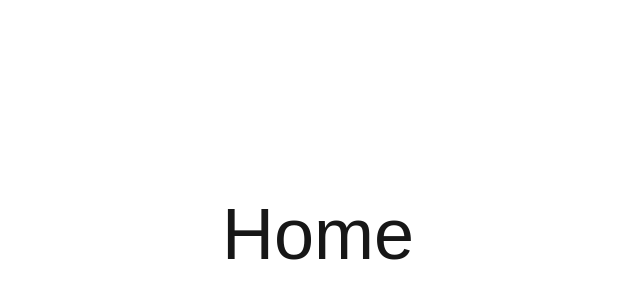
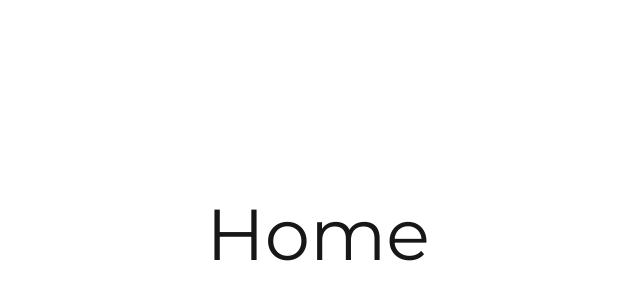
Before and after one commit to Chroma-CESAR/Dasher, a Next.js app in the folder frontend/: page / in a window 1280 px wide. Shown: the part 166-466 px from the top of the page, without its empty margins (322-962 px from the left). Built offline with nearby package versions, Linux system fonts and the light colour scheme.

Commit message:
configura cores e fontes

```diff
--- a/frontend/src/app/layout.tsx
+++ b/frontend/src/app/layout.tsx
@@ -1,4 +1,5 @@
 import type { Metadata } from "next";
+import { Montserrat } from "next/font/google";
 import localFont from "next/font/local";
 import "./globals.css";
 
@@ -11,6 +12,11 @@ const geistMono = localFont({
   src: "./fonts/GeistMonoVF.woff",
   variable: "--font-geist-mono",
   weight: "100 900",
+});
+
+const montserrat = Montserrat({
+  variable: "--font-montserrat",
+  subsets: ["latin"],
 });
 
 export const metadata: Metadata = {
@@ -26,7 +32,7 @@ export default function RootLayout({
   return (
     <html lang="pt-br">
       <body
-        className={`${geistSans.variable} ${geistMono.variable} antialiased`}
+        className={`${geistSans.variable} ${geistMono.variable} ${montserrat.variable} antialiased`}
       >
         {children}
       </body>
--- a/frontend/src/app/page.tsx
+++ b/frontend/src/app/page.tsx
@@ -1,7 +1,7 @@
 export default function Home() {
   return (
     <div className="flex h-screen justify-center items-center">
-      <h1 className="text-7xl">Home</h1>
+      <h1 className="text-7xl font-montserrat">Home</h1>
     </div>
   );
 }
--- a/frontend/tailwind.config.ts
+++ b/frontend/tailwind.config.ts
@@ -11,6 +11,28 @@ const config: Config = {
       colors: {
         background: "var(--background)",
         foreground: "var(--foreground)",
+        primary: "#00696a",
+        "primary-container": "#00a6a7",
+        "on-primary": "#ffffff",
+        "on-primary-container": "#002020",
+        "secondary": "#4a6363",
+        "secondary-container": "#cce8e7",
+        "on-secondary": "#ffffff",
+        "on-secondary-container": "#041f20",
+        "error": "ba1a1a",
+        "error-container": "#ffdad6",
+        "on-error": "#ffffff",
+        "on-error-container": "#410002",
+        "surface": "#f2f2f2",
+        "on-surface": "#161d1d",
+        "sur-container-low": "#eff5f4",
+        "sur-container": "#e9efee",
+        "outline": "6f7979",
+      },
+      fontFamily: {
+        sans: "var(--font-geist-sans)",
+        mono: "var(--font-geist-mono)",
+        montserrat: "var(--font-montserrat)",
       },
     },
   },
```
Also changed, not shown: frontend/package.json (+6 -5 lines), 1 other file (tests, documents, lock files or other folders).
